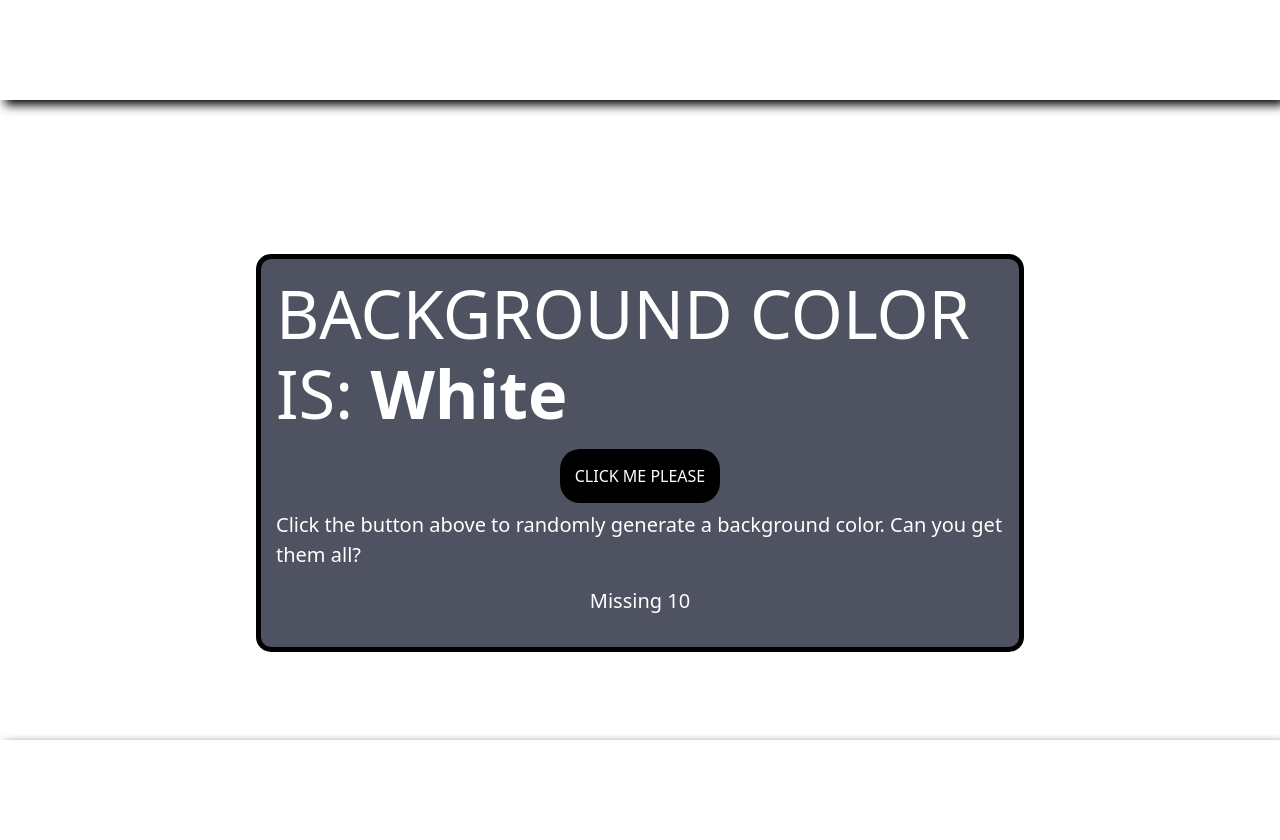
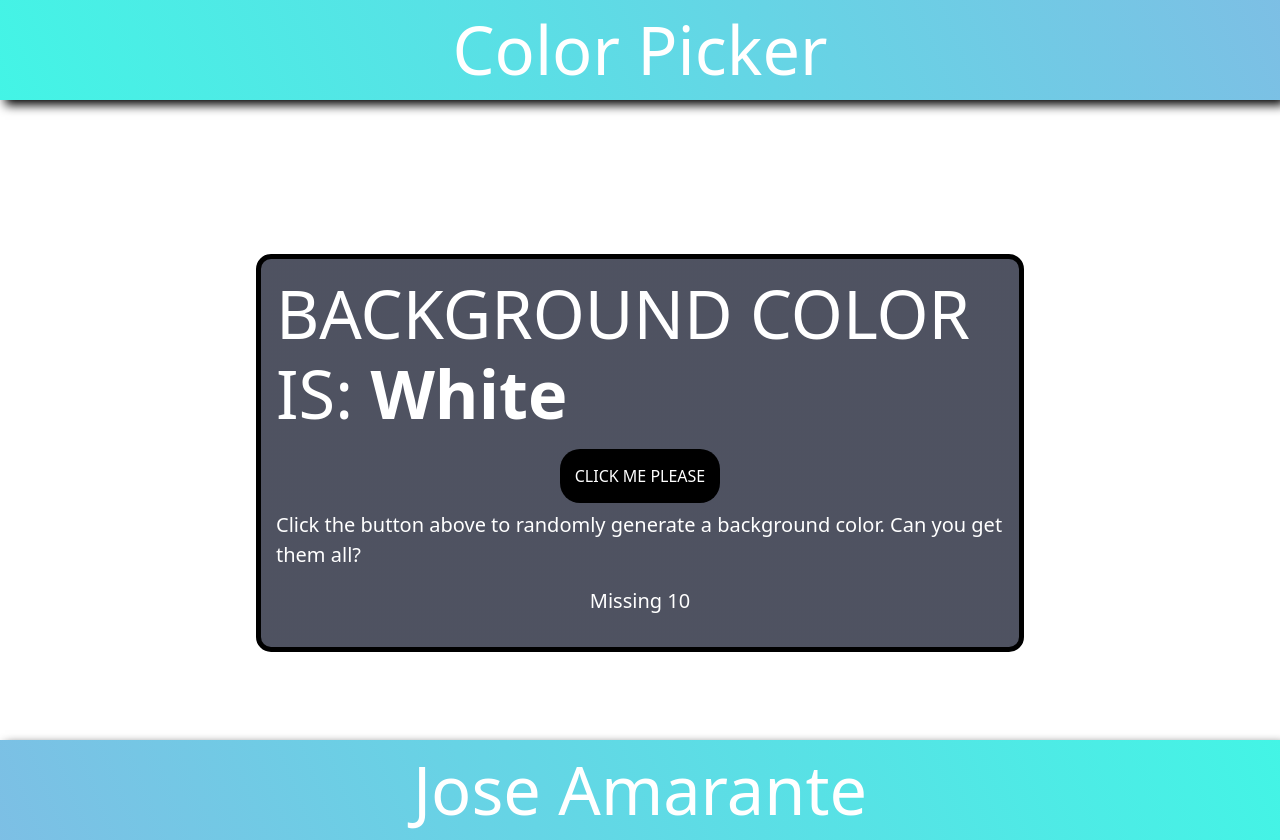
Before and after one commit to JoseAmarante17/ColorPicker, a plain HTML site: page index.html in a window 1280 px wide. Drawn offline with nearby package versions, Linux system fonts and the light colour scheme.

Commit message:
Update style.css

```diff
--- a/style.css
+++ b/style.css
@@ -12,7 +12,7 @@
 }
 
 header{
-    background-color:  linear-gradient(248deg, rgba(0, 162, 255, 0.795), rgba(0, 255, 234, 0.712));
+    background-image:  linear-gradient(248deg, rgb(92 175 222 / 80%), rgb(4 241 221 / 75%));
     text-align: center;
     padding: 5px;
     color: white;
@@ -93,7 +93,7 @@ BODY: ENDS
 */
 
 footer{
-    background-color:  linear-gradient(248deg, rgba(0, 162, 255, 0.795), rgba(0, 255, 234, 0.712));
+     background-image:  linear-gradient(248deg, rgb(4 241 221 / 75%),rgb(92 175 222 / 80%));;
     text-align: center;
     padding: 5px;
     color: white;
```
